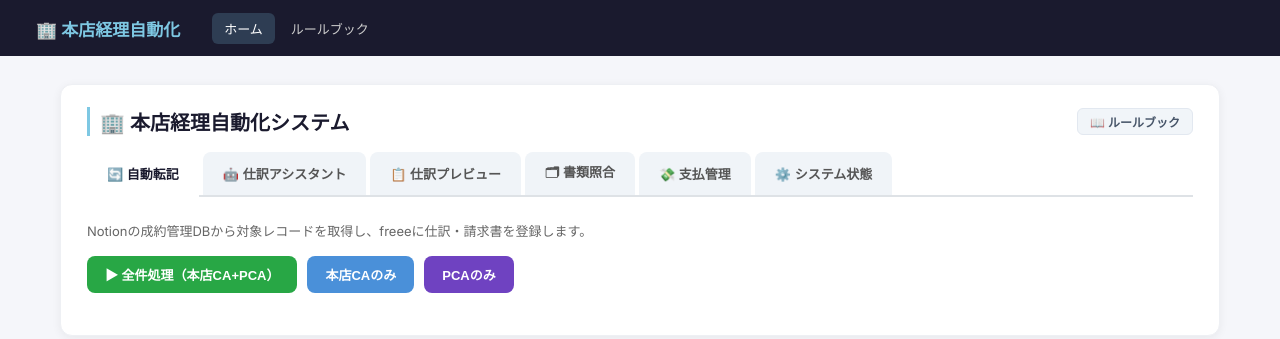
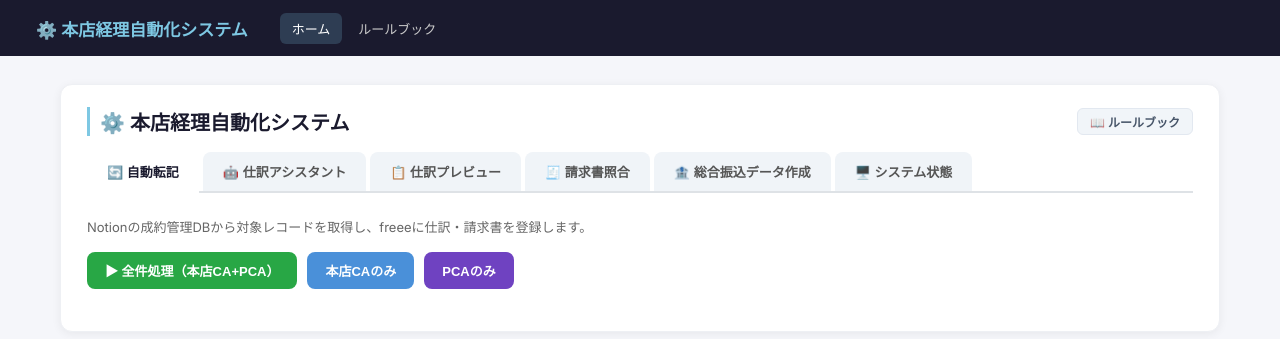
Before and after one commit to rikutokosa/notion-freee-auto, a Flask app: page / in a window 1280 px wide. Shown: the top 339 px of the page. Run offline with Flask 3, Linux system fonts and the light colour scheme; data that the repository does not hold is empty.

Commit message:
UI: タブ名変更（書類照合→請求書照合・支払管理→総合振込データ作成）・システム名統一・アイコン変更

```diff
--- a/templates/base.html
+++ b/templates/base.html
@@ -187,7 +187,7 @@
 </head>
 <body>
   <nav class="navbar">
-    <a class="brand" href="/">🏢 本店経理自動化</a>
+    <a class="brand" href="/">⚙️ 本店経理自動化システム</a>
     <a href="/" {% if request.path == '/' %}class="active"{% endif %}>ホーム</a>
     <a href="/rules" {% if request.path == '/rules' %}class="active"{% endif %}>ルールブック</a>
   </nav>
--- a/templates/index.html
+++ b/templates/index.html
@@ -123,7 +123,7 @@
 
 <div class="card">
   <div style="display:flex; justify-content:space-between; align-items:center; margin-bottom:16px;">
-    <h2 style="margin:0; font-size:20px;">🏢 本店経理自動化システム</h2>
+    <h2 style="margin:0; font-size:20px;">⚙️ 本店経理自動化システム</h2>
     <a href="/rules" class="btn" style="font-size:12px; padding:4px 12px; background:#f1f5f9; color:#475569; border:1px solid #e2e8f0; border-radius:6px; text-decoration:none;">📖 ルールブック</a>
   </div>
 
@@ -132,9 +132,9 @@
     <button class="main-tab-btn active" onclick="switchMainTab('jidou', this)">🔄 自動転記</button>
     <button class="main-tab-btn" onclick="switchMainTab('assistant', this)">🤖 仕訳アシスタント</button>
     <button class="main-tab-btn" onclick="switchMainTab('preview', this)" id="previewTabBtn">📋 仕訳プレビュー</button>
-    <button class="main-tab-btn" onclick="switchMainTab('shocho', this)">🗂 書類照合</button>
-    <button class="main-tab-btn" onclick="switchMainTab('shiharai', this)">💸 支払管理</button>
-    <button class="main-tab-btn" onclick="switchMainTab('status', this)">⚙️ システム状態</button>
+    <button class="main-tab-btn" onclick="switchMainTab('shocho', this)">🧾 請求書照合</button>
+    <button class="main-tab-btn" onclick="switchMainTab('shiharai', this)">🏦 総合振込データ作成</button>
+    <button class="main-tab-btn" onclick="switchMainTab('status', this)">🖥️ システム状態</button>
   </div>
 
   <!-- ===== 自動転記タブ ===== -->
@@ -303,7 +303,7 @@
     <div id="preview-content"></div>
   </div>
 
-  <!-- ===== 書類照合タブ ===== -->
+  <!-- ===== 請求書照合タブ ===== -->
   <div id="tab-shocho" class="main-tab-content">
     <p style="font-size:13px; color:#666; margin-bottom:16px;">
       freeeのファイルボックスにある未紐づけ書類を、既存の仕訳と自動照合します。プレビューで内容を確認してから紐づけを実行できます。
@@ -317,7 +317,7 @@
     <div id="match-result"></div>
   </div>
 
-  <!-- ===== 支払管理タブ ===== -->
+  <!-- ===== 総合振込データ作成タブ ===== -->
   <div id="tab-shiharai" class="main-tab-content">
     <p style="font-size:13px; color:#666; margin-bottom:16px;">
       freeeの未決済仕訳から振込データ（全銀フォーマット）を生成します。
```
